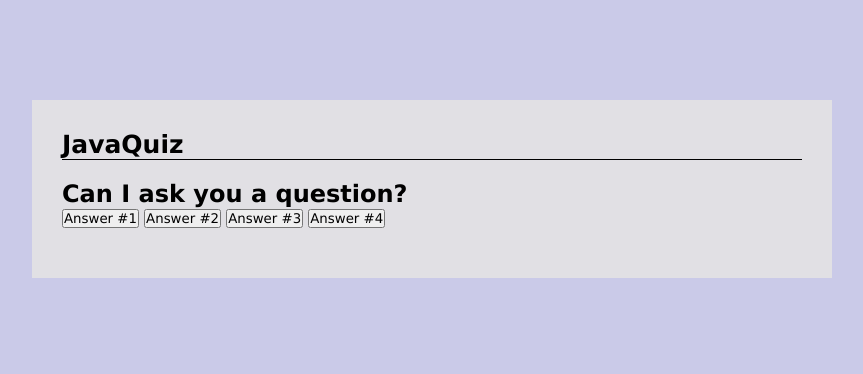
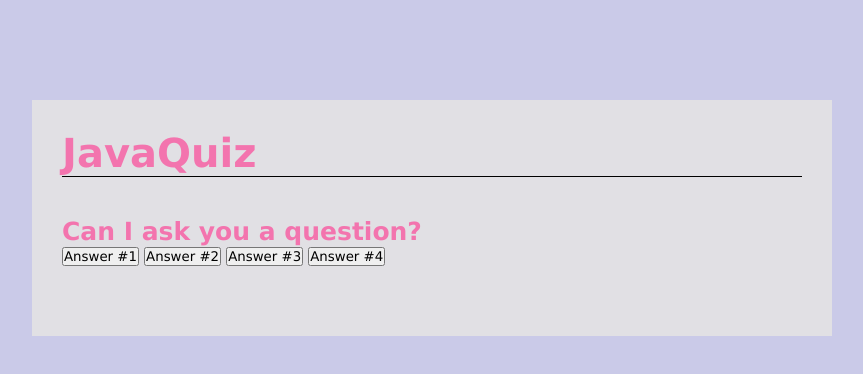
Before and after one commit to MadeleineA42/Quiz-o-Mania, a plain HTML site: page index.html in a window 1280 px wide. Shown: the whole page, without its empty margins (208-1071 px from the left). Drawn offline with Linux system fonts and the light colour scheme.

Commit message:
changed some font colors and sizes

```diff
--- a/assets/style.css
+++ b/assets/style.css
@@ -18,13 +18,18 @@ body    {
 }
 
 .main-box h1  {
-    font-size: 25px;
-    color: black;
-    font-weight: 600px;
+    font-size: 40px;
+    color: #f374ae;
+    font-weight: 600;
     border-bottom: 1px solid black;
     padding-bottom: 30 px;
 }
 
 .quiz   {
-    padding: 20px 0;
+    padding: 40px 0;
 }
+
+.quiz h2{
+    font-size: 25px;
+    color: #f374ae;
+}
```
